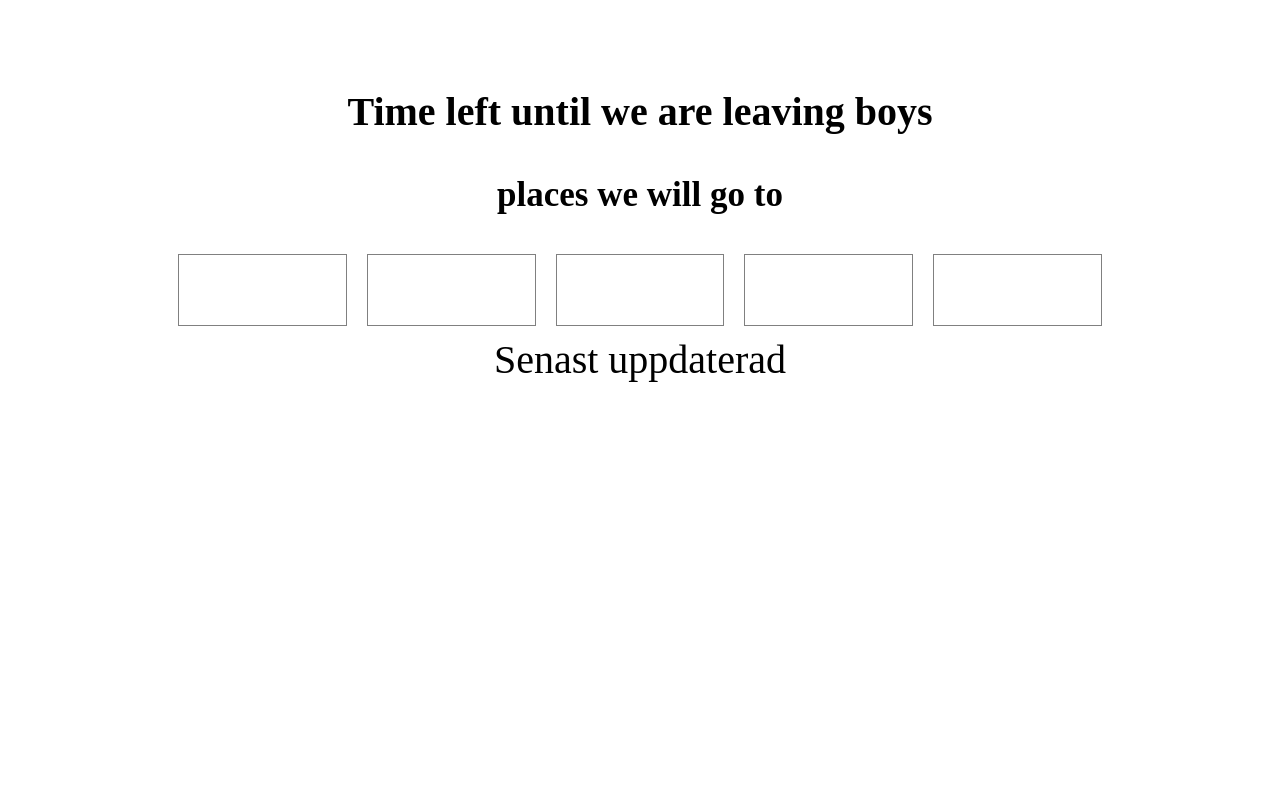
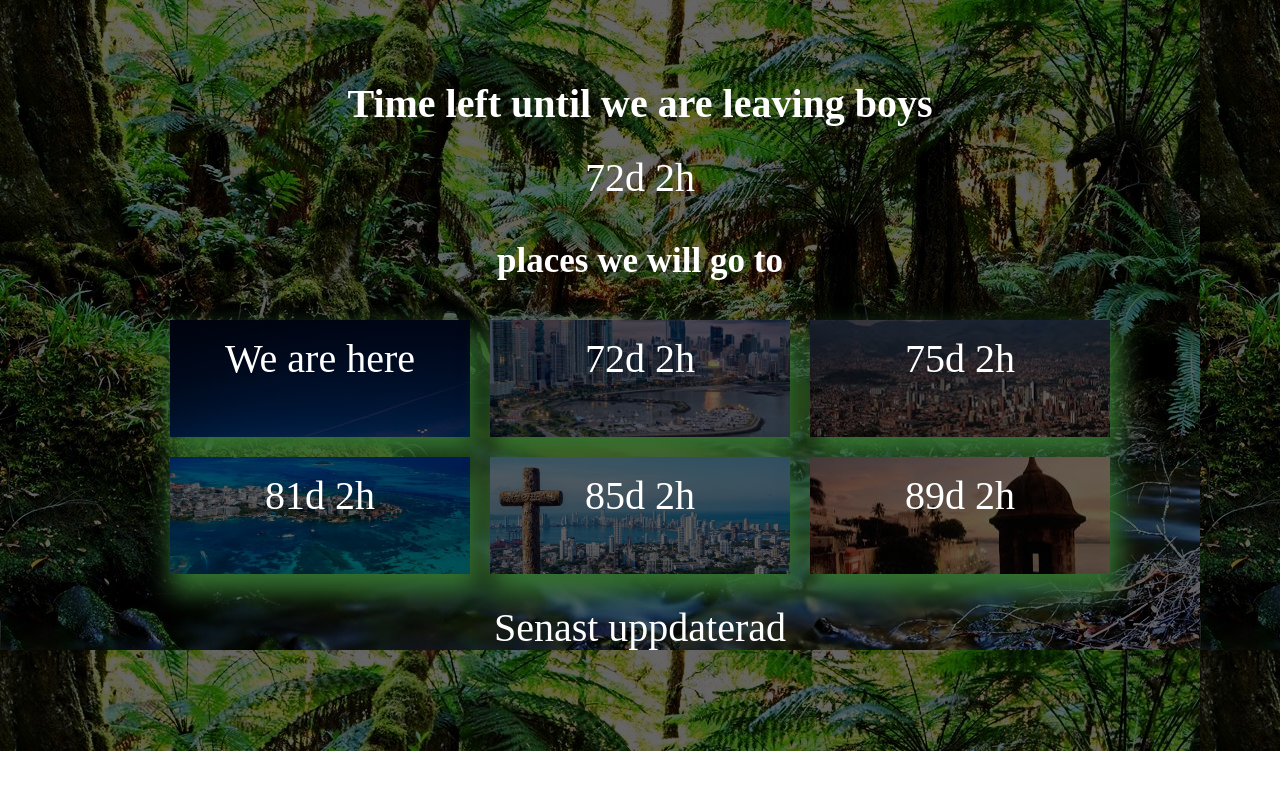
Before and after one commit to jacobfredriksson/ColombiaFun, a website: page index.html in a window 1280 px wide. Drawn offline with Linux system fonts and the light colour scheme; no server answers.

Commit message:
added overlays

```diff
--- a/index.html
+++ b/index.html
@@ -20,29 +20,34 @@
       <h2>places we will go to</h2>
       <div class="cities">
         <div class="weather-stats">
-          <p id="panama"></p>
+          <p id="">We are here</p>
           <p class="city-name" id="city1-name"></p>
           <p class="city-temp" id="city1-temp"></p>
         </div>
         <div class="weather-stats">
-          <p id="medellin"></p>
+          <p id="panama"></p>
           <p class="city-name" id="city2-name"></p>
           <p class="city-temp" id="city2-temp"></p>
         </div>
         <div class="weather-stats">
-          <p id="sanandres"></p>
+          <p id="medellin"></p>
           <p class="city-name" id="city3-name"></p>
           <p class="city-temp" id="city3-temp"></p>
         </div>
         <div class="weather-stats">
-          <p id="cartagena"></p>
+          <p id="sanandres"></p>
           <p class="city-name" id="city4-name"></p>
           <p class="city-temp" id="city4-temp"></p>
         </div>
         <div class="weather-stats">
-          <p id="puertorico"></p>
+          <p id="cartagena"></p>
           <p class="city-name" id="city5-name"></p>
           <p class="city-temp" id="city5-temp"></p>
+        </div>
+        <div class="weather-stats">
+          <p id="puertorico"></p>
+          <p class="city-name" id="city6-name"></p>
+          <p class="city-temp" id="city6-temp"></p>
         </div>
       </div>
       <p class="updated">
@@ -76,7 +81,7 @@
         test(distanceCartagena, "cartagena");
         test(distancePuertoRico, "puertorico");
         test(distancePanama, "demo");
-      }, 60000);
+      }, 1000);
 
       function test(distance, id) {
         console.log(distance, id);
--- a/styles.css
+++ b/styles.css
@@ -1,5 +1,13 @@
+body,
+html {
+  padding: 0;
+  margin: 0;
+}
+
 .wrapper {
   padding: 5rem 10rem;
+  background: linear-gradient(rgba(0, 0, 0, 0.6), rgba(0, 0, 0, 0.6)),
+    url(images/background.jpg);
 }
 
 @media screen and (max-width: 600px) {
@@ -17,16 +25,85 @@
 .weather-stats {
   padding: 0 20px;
   flex-grow: 1;
-  border: 1px solid gray;
   padding: 15px;
   margin: 10px;
+  position: relative;
+  -webkit-box-shadow: 0px 0px 24px 0px rgba(51, 112, 48, 1);
+  -moz-box-shadow: 0px 0px 24px 0px rgba(51, 112, 48, 1);
+  box-shadow: 5px 15px 24px 4px rgba(51, 112, 48, 1);
+  z-index: 10;
+  width: 200px;
+}
+p {
+  color: #fff;
+}
+
+h1 {
+  color: #fff;
 }
 
 h2 {
   font-size: 35px;
   text-align: center;
+  color: #fff;
 }
 
 .city-name {
   color: #3ca73c;
 }
+/*
+.weather-stats::after {
+  content: "";
+  position: absolute;
+  top: 0;
+  left: 0;
+  right: 0;
+  bottom: 0;
+  background: rgba(0, 0, 0, 0.3);
+  width: 100%;
+  height: 100%;
+  color: #fff;
+  z-index: 0;
+} */
+
+.weather-stats:first-child {
+  background-position: center center;
+  background-size: cover;
+  background: linear-gradient(rgba(0, 0, 0, 0.6), rgba(0, 0, 0, 0.6)),
+    url(images/stockholm.jpg);
+}
+
+.weather-stats:nth-child(2) {
+  background: linear-gradient(rgba(0, 0, 0, 0.6), rgba(0, 0, 0, 0.6)),
+    url(images/panamacity.jpg);
+  background-position: center center;
+  background-size: cover;
+}
+.weather-stats:nth-child(3) {
+  background: linear-gradient(rgba(0, 0, 0, 0.6), rgba(0, 0, 0, 0.6)),
+    url(images/medellin.jpeg);
+  background-position: center center;
+  background-size: cover;
+}
+.weather-stats:nth-child(4) {
+  background: linear-gradient(rgba(0, 0, 0, 0.6), rgba(0, 0, 0, 0.6)),
+    url(images/sanandres.jpg);
+  background-position: center center;
+  background-size: cover;
+}
+.weather-stats:nth-child(5) {
+  background: linear-gradient(rgba(0, 0, 0, 0.6), rgba(0, 0, 0, 0.6)),
+    url(images/cartagena.jpg);
+  background-position: center center;
+  background-size: cover;
+}
+.weather-stats:nth-child(6) {
+  background: linear-gradient(rgba(0, 0, 0, 0.6), rgba(0, 0, 0, 0.6)),
+    url(images/puertorico.jpeg);
+  background-position: center center;
+  background-size: cover;
+}
+
+.updated {
+  margin: 20px;
+}
--- a/weather.js
+++ b/weather.js
@@ -37,18 +37,18 @@ async function refresh() {
   };
 
   const sanAndres = {
-    name: document.getElementById("city3-name"),
-    temp: document.getElementById("city3-temp")
-  };
-
-  const cartagena = {
     name: document.getElementById("city4-name"),
     temp: document.getElementById("city4-temp")
   };
 
-  const puertoRico = {
+  const cartagena = {
     name: document.getElementById("city5-name"),
     temp: document.getElementById("city5-temp")
+  };
+
+  const puertoRico = {
+    name: document.getElementById("city6-name"),
+    temp: document.getElementById("city6-temp")
   };
 
   const answer = document.getElementById("answer");
@@ -91,7 +91,7 @@ async function refresh() {
 
   await getWeather(cities.PuertoRico).then(data => {
     puertoRico.name.innerText = data.name;
-    puertoRico.temp.innerText = data.main.temp;
+    puertoRico.temp.innerText = "temp " + data.main.temp;
 
     temp6 = data.main.temp;
   });
```
Also changed, not shown: images/background.jpg (added), images/cartagena.jpg (added), images/medellin.jpeg (added), images/panamacity.jpg (added), images/puertorico.jpeg (added), images/sanandres.jpg (added), images/stockholm.jpg (added).
